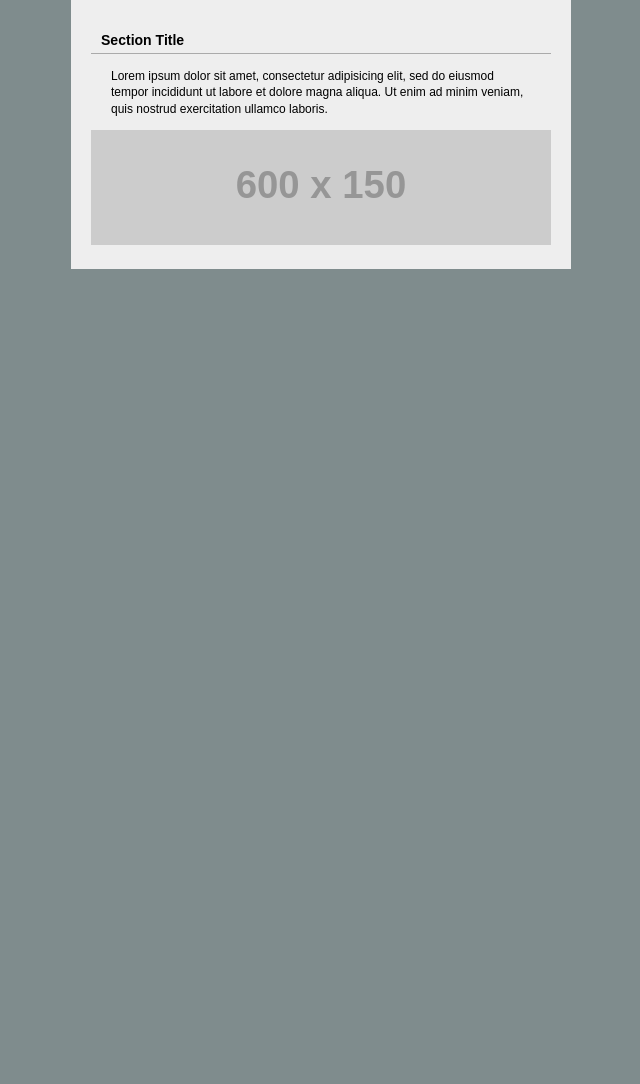
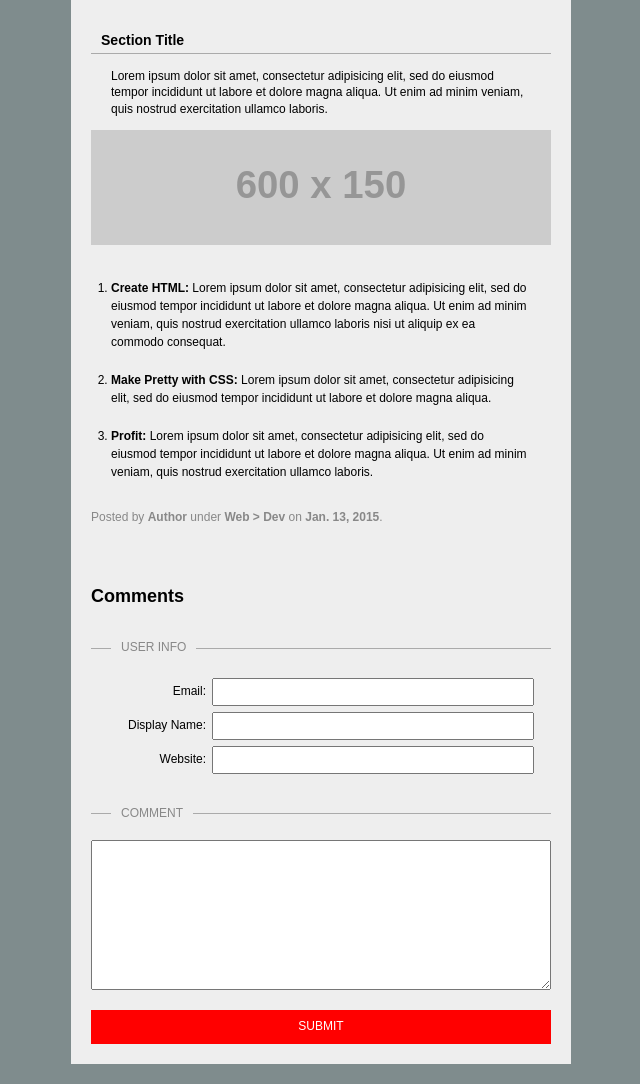
Before and after one commit to webartificer/Making-It-Real, a plain HTML site: page index.html in a window 1280 px wide. Shown: the part 1234-2318 px from the top of the page, without its empty margins (319-959 px from the left). Before the commit the page ends 1523 px from the top, so only its background shows below. Drawn offline with nearby package versions, Linux system fonts and the light colour scheme; placeholder pictures from the web are drawn by us.

Commit message:
Initial Commit

```diff
--- a/index.html
+++ b/index.html
@@ -130,7 +130,39 @@ $('#myElement').click(function(){
 
                 <img src="http://placehold.it/600x150&text=Placeholder+Image">
 
+                <ol>
+                    <li><strong>Create HTML: </strong> Lorem ipsum dolor sit amet, consectetur adipisicing elit, sed do eiusmod
+                    tempor incididunt ut labore et dolore magna aliqua. Ut enim ad minim veniam,
+                    quis nostrud exercitation ullamco laboris nisi ut aliquip ex ea commodo
+                    consequat.</li>
+                    <li><strong>Make Pretty with CSS: </strong>Lorem ipsum dolor sit amet, consectetur adipisicing elit, sed do eiusmod
+                    tempor incididunt ut labore et dolore magna aliqua.</li>
+                    <li><strong>Profit: </strong>Lorem ipsum dolor sit amet, consectetur adipisicing elit, sed do eiusmod
+                    tempor incididunt ut labore et dolore magna aliqua. Ut enim ad minim veniam,
+                    quis nostrud exercitation ullamco laboris.</li>
+                </ol>
+
+                <span class="post_meta">Posted by <strong>Author</strong> under <strong>Web > Dev </strong>on <strong>Jan. 13, 2015</strong>.</span>
+
+                <h2>Comments</h2>
+
+                <form>
+                    <fieldset>
+                        <legend>User Info</legend>
+                        <label>Email:</label> <input type="text"><br>
+                        <label>Display Name:</label> <input type="text"><br>
+                        <label>Website:</label> <input type="text">
+                    </fieldset>
+                    <fieldset>
+                        <legend>Comment</legend>
+                        <textarea></textarea>
+                    </fieldset>
+                    <input type="submit" name="submit" value="Submit" id="submit" />
+                </form>
+
             </article>
+
+
 
         </div>
 
--- a/style.css
+++ b/style.css
@@ -115,3 +115,67 @@ code {
     display: block;
     padding: 10px 30px;
 }
+
+ol {
+    margin: 0;
+    padding: 20px;
+}
+
+li {
+    padding: 10px 0;
+    line-height: 1.5em;
+}
+
+.post_meta {
+    color: #888;
+    display: inline-block;
+    height: 50px;
+}
+
+legend {
+    padding: 10px;
+    margin-left: 20px;
+    text-transform: uppercase;
+    color: #888;
+}
+
+fieldset {
+    border: none;
+    border-top: 1px solid #aaa;
+    padding: 10px 0 20px;
+    margin: 0;
+}
+
+form {
+    width: 100%;
+}
+
+input {
+    width: 70%;
+    padding: 5px;
+    margin: 3px;
+}
+
+textarea {
+    width: 100%;
+    height: 150px;
+    display: block;
+}
+
+label {
+    width: 25%;
+    display: inline-block;
+    text-align: right;
+}
+
+#submit {
+    background-color: #ff0000;
+    margin: 0;
+    padding: 10px;
+    display: block;
+    width: 100%;
+    color: #fff;
+    cursor: pointer;
+    text-transform: uppercase;
+    border: 0;
+}
```
